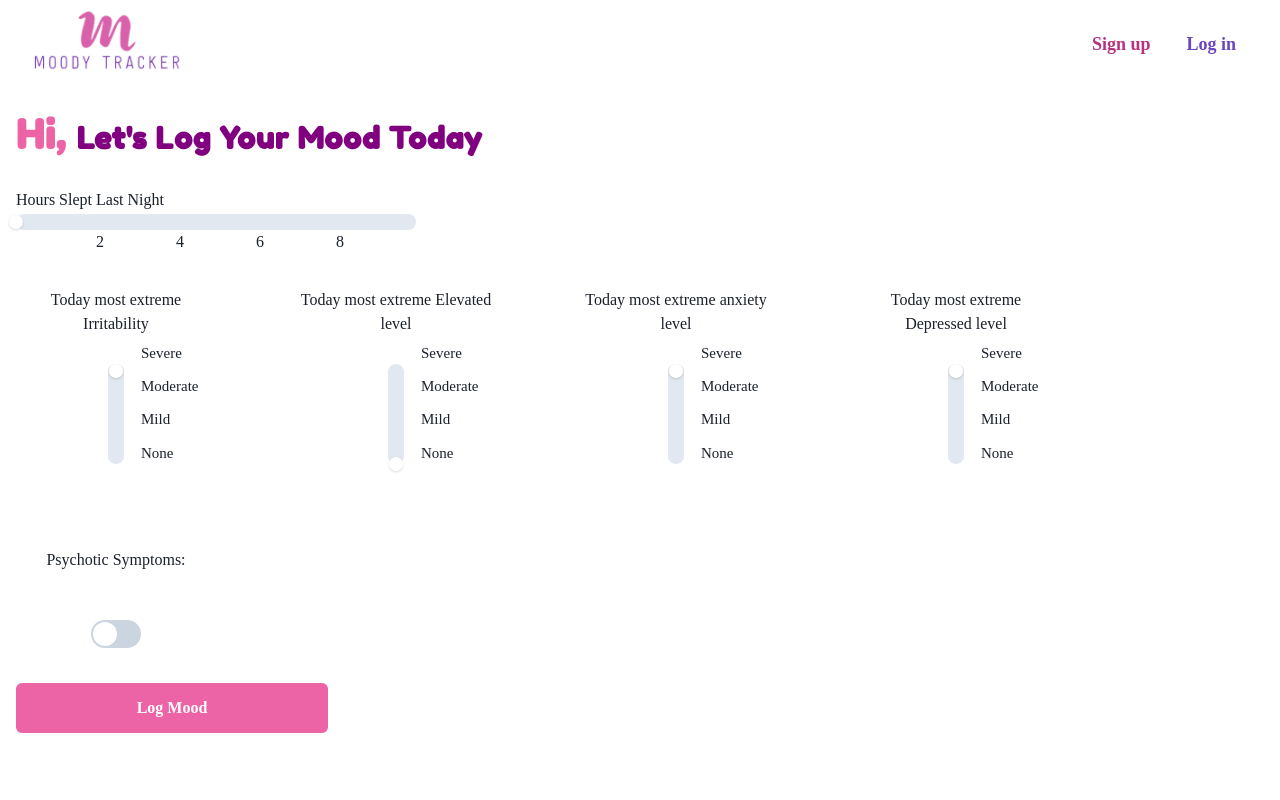
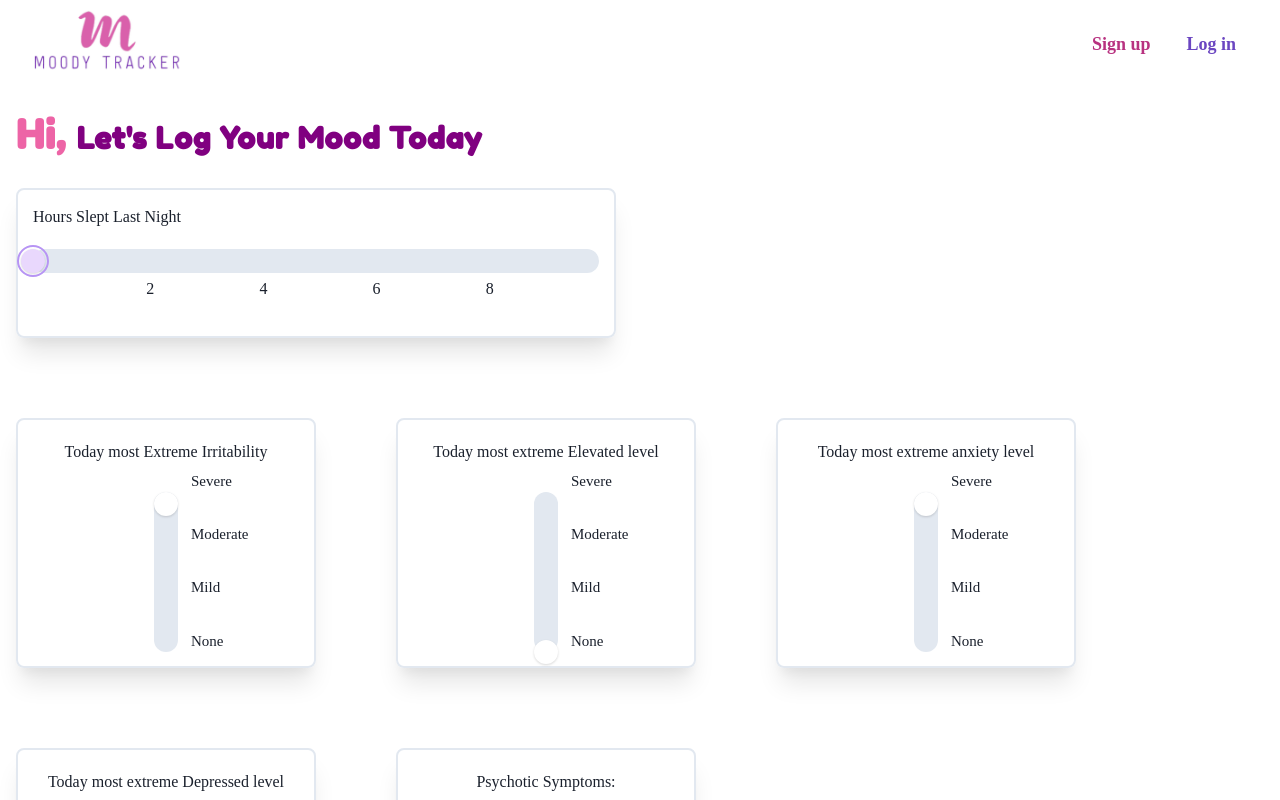
Before and after one commit to kenny-kogi/MoodyTracker-Client, a React (Create React App) app: page /mood/record in a window 1280 px wide. Shown: the top 800 px of the page. Built offline with nearby package versions, Linux system fonts and the light colour scheme; no server answers; a web font is replaced by a local one.

Commit message:
ui mood changes

```diff
--- a/src/App.js
+++ b/src/App.js
@@ -6,6 +6,7 @@ import Signup from "./components/registrations/Signup";
 import Home from "./components/Home";
 import LogMood from "./components/LogMood/LogMood";
 import Moods from "./components/Moods/Moods";
+// import Logout from "./components/Home/Logout/Logout";
 
 const App = () => {
   const [isLoggedIn, setIsLoggedIn] = useState(false);
@@ -76,6 +77,7 @@ const App = () => {
           />
 
           <Route exact path="/moods" element={<Moods />} />
+          {/* <Route exact path="/logout" element={<Logout />} /> */}
         </Routes>
       </BrowserRouter>
     </div>
--- a/src/components/Home.js
+++ b/src/components/Home.js
@@ -12,7 +12,7 @@ const Home = ({ loggedInStatus, handleLogout }) => {
       .delete("http://localhost:3001/user/logout", { withCredentials: true })
       .then((response) => {
         handleLogout();
-        navigate("/");
+        navigate("/logout");
       })
       .catch((error) => console.log(error));
   };
--- a/src/components/LogMood/moods/Anxiety.js
+++ b/src/components/LogMood/moods/Anxiety.js
@@ -14,7 +14,7 @@ const Anxiety = ({ handleAnxiety }) => {
   const moodcolor = {
     none: "grey",
     mild: "yellow",
-    moderate: "green",
+    moderate: "orange",
     severe: "red",
   };
 
@@ -32,16 +32,22 @@ const Anxiety = ({ handleAnxiety }) => {
 
   return (
     <Box
-      width="200px"
-      height="100px"
-      alignItems="center"
+      width="300px"
+      height="250px"
       justifyContent="center"
       textAlign="center"
       mr={20}
+      mb={20}
+      border="1px solid purple.100"
+      borderRadius={8}
+      boxShadow="xl"
+      borderWidth={2}
+      p={5}
     >
       <Text>Today most extreme anxiety level</Text>
 
       <Slider
+        height={40}
         mt={7}
         aria-label="slider-ex-6"
         defaultValue={"None"}
@@ -65,10 +71,10 @@ const Anxiety = ({ handleAnxiety }) => {
         <SliderMark value={3} ml="25px" fontSize={15}>
           Severe
         </SliderMark>
-        <SliderTrack borderRadius={20} width={4}>
+        <SliderTrack borderRadius={20} width={6}>
           <SliderFilledTrack />
         </SliderTrack>
-        <SliderThumb />
+        <SliderThumb boxSize={6} backgroundColor={color} outlineColor={color} />
       </Slider>
     </Box>
   );
--- a/src/components/LogMood/moods/Depressed.js
+++ b/src/components/LogMood/moods/Depressed.js
@@ -15,7 +15,7 @@ const Depressed = ({ handleDepressed }) => {
   const moodcolor = {
     none: "grey",
     mild: "yellow",
-    moderate: "green",
+    moderate: "orange",
     severe: "red",
   };
 
@@ -33,17 +33,22 @@ const Depressed = ({ handleDepressed }) => {
 
   return (
     <Box
-      width="200px"
-      height="100px"
-      alignItems="center"
+      width="300px"
+      height="275px"
       justifyContent="center"
       textAlign="center"
+      mr={20}
       mb={20}
-      mr={20}
+      border="1px solid purple.100"
+      borderRadius={8}
+      boxShadow="xl"
+      borderWidth={2}
+      p={5}
     >
       <Text>Today most extreme Depressed level</Text>
 
       <Slider
+        height={40}
         mt={7}
         aria-label="slider-ex-6"
         defaultValue={"None"}
@@ -67,10 +72,10 @@ const Depressed = ({ handleDepressed }) => {
         <SliderMark value={3} ml="25px" fontSize={15}>
           Severe
         </SliderMark>
-        <SliderTrack borderRadius={20} width={4}>
+        <SliderTrack borderRadius={20} width={6}>
           <SliderFilledTrack />
         </SliderTrack>
-        <SliderThumb />
+        <SliderThumb boxSize={6} backgroundColor={color} outlineColor={color} />
       </Slider>
     </Box>
   );
--- a/src/components/LogMood/moods/Elevated.js
+++ b/src/components/LogMood/moods/Elevated.js
@@ -15,7 +15,7 @@ const Elevated = ({ handleEleveted }) => {
   const moodcolor = {
     none: "grey",
     mild: "yellow",
-    moderate: "green",
+    moderate: "orange",
     severe: "red",
   };
 
@@ -33,16 +33,22 @@ const Elevated = ({ handleEleveted }) => {
 
   return (
     <Box
-      width="200px"
-      height="100px"
-      alignItems="center"
+      width="300px"
+      height="250px"
       justifyContent="center"
       textAlign="center"
       mr={20}
+      mb={20}
+      border="1px solid purple.100"
+      borderRadius={8}
+      boxShadow="xl"
+      borderWidth={2}
+      p={5}
     >
       <Text>Today most extreme Elevated level</Text>
 
       <Slider
+        height={40}
         mt={7}
         aria-label="slider-ex-6"
         defaultValue={0}
@@ -66,10 +72,10 @@ const Elevated = ({ handleEleveted }) => {
         <SliderMark value={3} ml="25px" fontSize={15}>
           Severe
         </SliderMark>
-        <SliderTrack borderRadius={20} width={4}>
+        <SliderTrack borderRadius={20} width={6}>
           <SliderFilledTrack />
         </SliderTrack>
-        <SliderThumb />
+        <SliderThumb boxSize={6} backgroundColor={color} outlineColor={color} />
       </Slider>
     </Box>
   );
--- a/src/components/LogMood/moods/HoursSlept.js
+++ b/src/components/LogMood/moods/HoursSlept.js
@@ -12,13 +12,18 @@ import {
 const HoursSlept = ({ handleChange }) => {
   return (
     <Box
-      width="400px"
-      height="100px"
+      width="600px"
+      height="150px"
       alignItems="center"
       justifyContent="center"
-      mr={20}
+      p={15}
+      border="1px solid purple.100"
+      borderRadius={8}
+      boxShadow="xl"
+      mb={20}
+      borderWidth={2}
     >
-      <Text>Hours Slept Last Night</Text>
+      <Text mb={5}>Hours Slept Last Night</Text>
 
       <Slider
         aria-label="slider-ex-6"
@@ -29,22 +34,26 @@ const HoursSlept = ({ handleChange }) => {
         onChange={(v) => handleChange(v)}
         colorScheme="purple"
       >
-        <SliderMark value={2} mt="2" ml="2.0">
+        <SliderMark value={2} mt="4" ml="2.0">
           2
         </SliderMark>
-        <SliderMark value={4} mt="2" ml="4.0">
+        <SliderMark value={4} mt="4" ml="4.0">
           4
         </SliderMark>
-        <SliderMark value={6} mt="2" ml="6.0">
+        <SliderMark value={6} mt="4" ml="6.0">
           6
         </SliderMark>
-        <SliderMark value={8} mt="2" ml="8.0">
+        <SliderMark value={8} mt="4" ml="8.0">
           8
         </SliderMark>
-        <SliderTrack height="4" borderRadius={20}>
+        <SliderTrack height="6" borderRadius={20}>
           <SliderFilledTrack />
         </SliderTrack>
-        <SliderThumb />
+        <SliderThumb
+          boxSize={6}
+          backgroundColor="purple.100"
+          outlineColor="purple.300"
+        />
       </Slider>
     </Box>
   );
--- a/src/components/LogMood/moods/Irritability.js
+++ b/src/components/LogMood/moods/Irritability.js
@@ -14,7 +14,7 @@ const Irritability = ({ handleIrritability }) => {
   const moodcolor = {
     none: "grey",
     mild: "yellow",
-    moderate: "green",
+    moderate: "orange",
     severe: "red",
   };
 
@@ -32,17 +32,22 @@ const Irritability = ({ handleIrritability }) => {
 
   return (
     <Box
-      width="200px"
-      height="100px"
-      alignItems="center"
+      width="300px"
+      height="250px"
       justifyContent="center"
       textAlign="center"
       mr={20}
       mb={20}
+      border="1px solid purple.100"
+      borderRadius={8}
+      boxShadow="xl"
+      borderWidth={2}
+      p={5}
     >
-      <Text>Today most extreme Irritability</Text>
+      <Text>Today most Extreme Irritability</Text>
 
       <Slider
+        height={40}
         mt={7}
         aria-label="slider-ex-6"
         defaultValue={"None"}
@@ -66,10 +71,10 @@ const Irritability = ({ handleIrritability }) => {
         <SliderMark value={3} ml="25px" fontSize={15}>
           Severe
         </SliderMark>
-        <SliderTrack borderRadius={20} width={4}>
+        <SliderTrack borderRadius={20} width={6}>
           <SliderFilledTrack />
         </SliderTrack>
-        <SliderThumb />
+        <SliderThumb boxSize={6} backgroundColor={color} outlineColor={color} />
       </Slider>
     </Box>
   );
--- a/src/components/LogMood/moods/Psychotic.js
+++ b/src/components/LogMood/moods/Psychotic.js
@@ -6,15 +6,16 @@ const Psychotic = ({ checked, setChecked }) => {
     <Box
       display="flex"
       flexDirection="column"
-      width="200px"
-      height="100px"
       alignItems="center"
-      textAlign="center"
-      mr={20}
-      mt={20}
-      justifyContent="space-between"
+      width="300px"
+      height="275px"
+      border="1px solid purple.100"
+      borderRadius={8}
+      boxShadow="xl"
+      borderWidth={2}
+      p={5}
     >
-      <Text>Psychotic Symptoms:</Text>
+      <Text mb={20}>Psychotic Symptoms:</Text>
       <Switch
         size="lg"
         colorScheme="purple"
--- a/src/components/registrations/Signup.js
+++ b/src/components/registrations/Signup.js
@@ -44,12 +44,9 @@ const Signup = ({ handleLogin }) => {
 
   const handleSubmit = (event) => {
     event.preventDefault();
-    console.log("handling submit");
-    console.log(user);
     axios
       .post("http://localhost:3001/users", { user }, { withCredentials: true })
       .then((response) => {
-        console.log(response);
         if (response.data.status === "created") {
           handleLogin(response.data);
           navigate("/mood/record");
```
Also changed, not shown: src/components/Home/Logout/Logout.js (added, +11 -0 lines).
